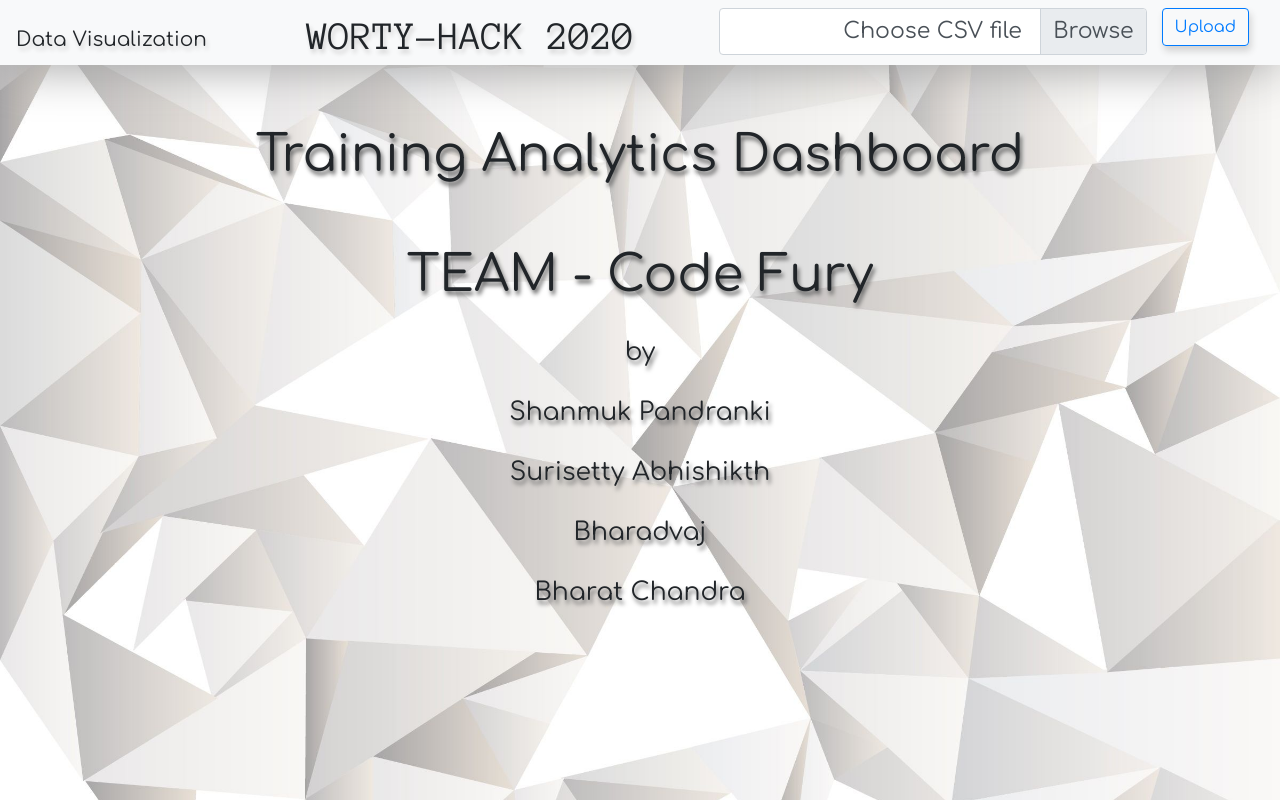
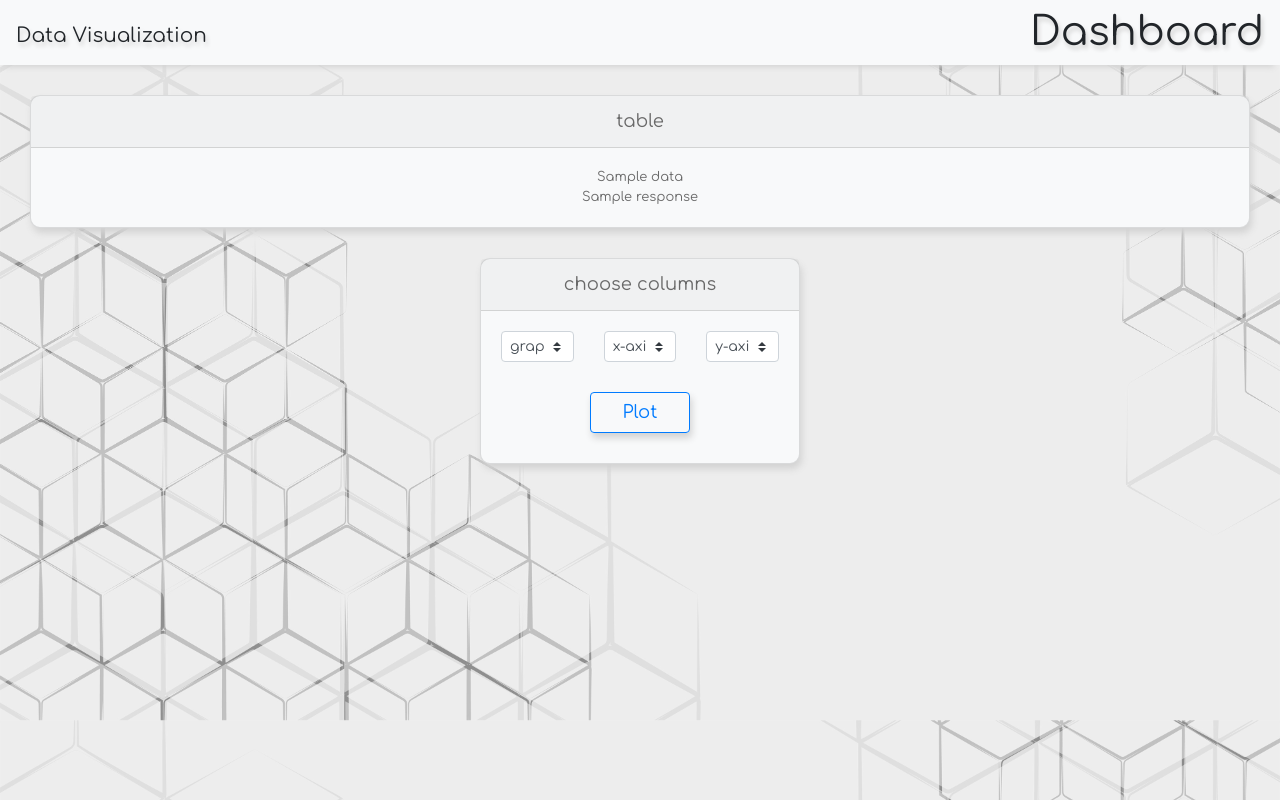
Before and after one commit to shanmukmichael/analytics_dashboard, a Flask app: template templates/index.html in a window 1280 px wide. Run offline with Flask 2, Linux system fonts and the light colour scheme; the template is opened without the code that fills it: most values are stand-ins (such as "Sample title", 1, 10 or a date in 2020); some libraries are stand-ins or nearby versions.

Commit message:
Update index.html

```diff
--- a/templates/index.html
+++ b/templates/index.html
@@ -1,88 +1,78 @@
     <!DOCTYPE html>
     <html>
       <head>
-          <title>{% block title %} Data Visualization
-          {% endblock %}</title>
-  <meta name="viewport" content="width=device-width, initial-scale=1">
+              <title>{% block title %} Data Visualization{% endblock %}</title>
             <link href='https://fonts.googleapis.com/css?family=Comfortaa' rel='stylesheet'>
-        <link href='https://fonts.googleapis.com/css?family=Anonymous Pro' rel='stylesheet'>
-
           <link rel="stylesheet" href="https://stackpath.bootstrapcdn.com/bootstrap/4.3.1/css/bootstrap.min.css">
       </head>
-<script src="https://code.jquery.com/jquery-3.3.1.slim.min.js"></script>
-<script src="https://cdnjs.cloudflare.com/ajax/libs/popper.js/1.14.7/umd/popper.min.js"></script>
-<script src="https://stackpath.bootstrapcdn.com/bootstrap/4.3.1/js/bootstrap.min.js"></script>
 
+    <body class="bg-light"  style=" background-image: url({{ url_for('static', filename='bg3.jpg') }}) ;
+              background-size: cover;   font-family: 'Comfortaa';font-size: 22px;">
+        <nav class="navbar navbar-light bg-light">
+      <a class="navbar-brand" style="text-shadow: 2px 4px 4px lightgray" >Data Visualization</a>
+            <div><h1 style="text-shadow: 2px 4px 4px lightgray" >Dashboard</h1></div>
+        </nav>
 
-
-  <body class="bg-light" style="background-image: url({{ url_for('static', filename='bg2.jpg') }}) ;
-          background-size: cover;   font-family: 'Comfortaa';font-size: 22px;" >
-    <nav class="navbar navbar-light bg-light display-6">
-  <a class="navbar-brand" style="text-shadow: 2px 4px 4px lightgray" >Data Visualization</a>
-
-         <h1 class="display-6" style="text-shadow: 2px 4px 4px lightgray; font-family: 'Anonymous Pro'" >WORTY-HACK 2020</h1>
-
-
-  <form class="form-inline" action="dashboard" method="post" enctype="multipart/form-data">
-       <div class="container">
-   <div class="row">
-   <div class="input-group mb-3 ">
-  <input type="file" class="custom-file-input" id="customFile" name="file">
-  <label class="custom-file-label"  for="customFile">Choose CSV file</label>
-   </div>
-    <div class="col-sm">
-   <button class="btn btn-outline-primary" style="box-shadow: 2px 5px 7px  lightgray"
-           type="submit">Upload</button>
+        <div class="card bg-light mb-1" style="box-shadow: 2px 5px 7px lightgrey;
+         border-radius: 10px;size: auto;
+        height: auto;width: auto;margin: 30px;max-width:90rem;font-size: small;
+        color: dimgrey;alignment: center" align="center">
+             <div class="card-header" style="font-size: large">table</div>
+              <div class="card-body">
+            {{ data | safe }}
+                  <br>
+            {{ response }}
         </div>
          </div>
+<center>
+        <div class="card bg-light mb-1" style="box-shadow: 2px 5px 7px lightgrey; border-radius: 10px;
+        alignment: center;
+        margin:30px; max-width: 20rem; font-size: small;
+        color: dimgrey;" align="center">
+             <div class="card-header" style="font-size: large">choose columns</div>
+              <div class="card-body" style="width: auto;height: auto">
+
+        <form class="" action="graph" method="post">
+          <div class="row">
+              <div class="col">
+         <select class="custom-select custom-select-sm"  name="graph"  >
+            <option selected>graphs</option>
+        {% for i in graph_list %}
+            <option value="{{ i }}">{{ i }}</option>
+        {% endfor %}
+                  </select>
                        </div>
+          <div class="col">
+                  <select class="custom-select custom-select-sm"  name="x-axiss"  >
+            <option selected>x-axis</option>
+        {% for i in col_list %}
+            <option value="{{ i }}">{{ i }}</option>
+        {% endfor %}
+                  </select>
+              </div>
+          <div class="col">
+              <select class="custom-select custom-select-sm"  name="y-axiss" >
+            <option selected>y-axis</option>
+        {% for i in col_list %}
+            <option value="{{ i }}">{{ i }}</option>
+        {% endfor %}
+                  </select>
+              </div>
+          </div><br>
+              <div class="text-center"><button class="btn btn-outline-primary"
+                style="font-size:large;width: 100px;size:50px ;margin:10px ;box-shadow: 2px 5px 7px  lightgray"
+               type="submit">Plot</button></div>
         </form>
-
-</nav>
-
-    <div style="alignment: center;font-size: medium;margin: 60px">
-            <h1 class="title" style="font-size:50px;text-align: center">
-  Training Analytics Dashboard<br><br>TEAM - Code Fury
-</h1><br>
-<h2 class="subtitle" style="font-size:25px;text-align: center">
-  by<br><br>
-  Shanmuk Pandranki<br><br>
-  Surisetty Abhishikth<br><br>
-    Bharadvaj<br><br>
-  Bharat Chandra<br>
-</h2><br><br><br>
         </div>
+         </div>
+</center>
+    </body>
+    </html>
 
     <style>
-  h1, h2 {
-    text-shadow: 2px 4px 4px dimgrey;
-  }
-</style>
-
-
-
-
-
-  </body>
-</html>
-        <script>
-            $('#customFile').on('change',function(){
-                var fileName = $(this).val();
-                $(this).next('.custom-file-label').html(fileName);
-            })
-        </script>
-
-<style>
-
         .navbar {
             height: 65px;
             box-shadow: 0 8px 6px -6px lightgrey;
-          animation: mymove 5s infinite;
-
-    }
-    @keyframes mymove {
-  1% {box-shadow: 4px 4px 100px dimgrey}
            }
 
-
     </style>
```
Lines whose indentation alone changed are shown as unchanged.
